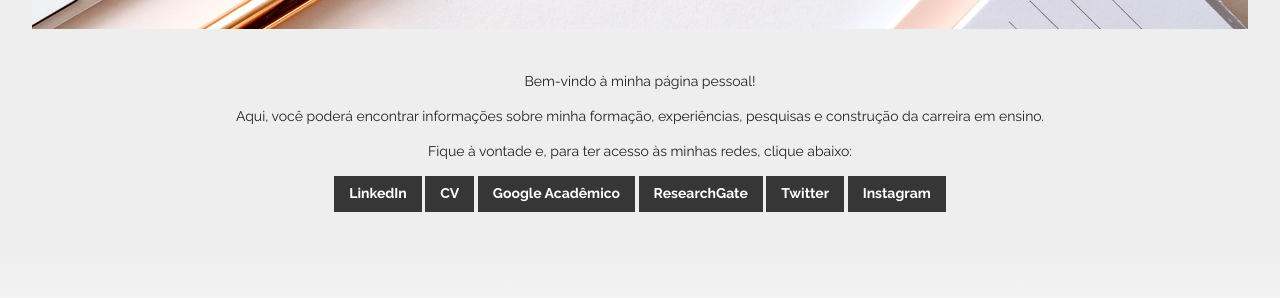
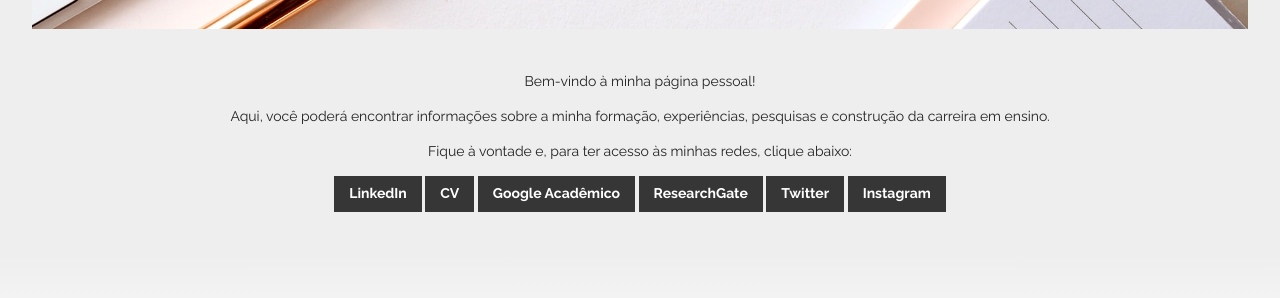
Before and after one commit to andressamielke/andressamielke.github.io, a Jekyll site: the page built from index.md, in a window 1280 px wide. Shown: the part 269-567 px from the top of the page. Built offline with Jekyll 4.4.1, drawn with Linux system fonts in a browser that asks for light colours; some web fonts are replaced.

Commit message:
Update index.md

```diff
--- a/index.md
+++ b/index.md
@@ -7,7 +7,7 @@ layout: default
 
 
 <p align="center">Bem-vindo à minha página pessoal!</p>
-<p align="center">Aqui, você poderá encontrar informações sobre minha formação, experiências, pesquisas e construção da
+<p align="center">Aqui, você poderá encontrar informações sobre a minha formação, experiências, pesquisas e construção da
   carreira em ensino.</p>
 <p align="center">Fique à vontade e, para ter acesso às minhas redes, clique abaixo:</p>
 
```
